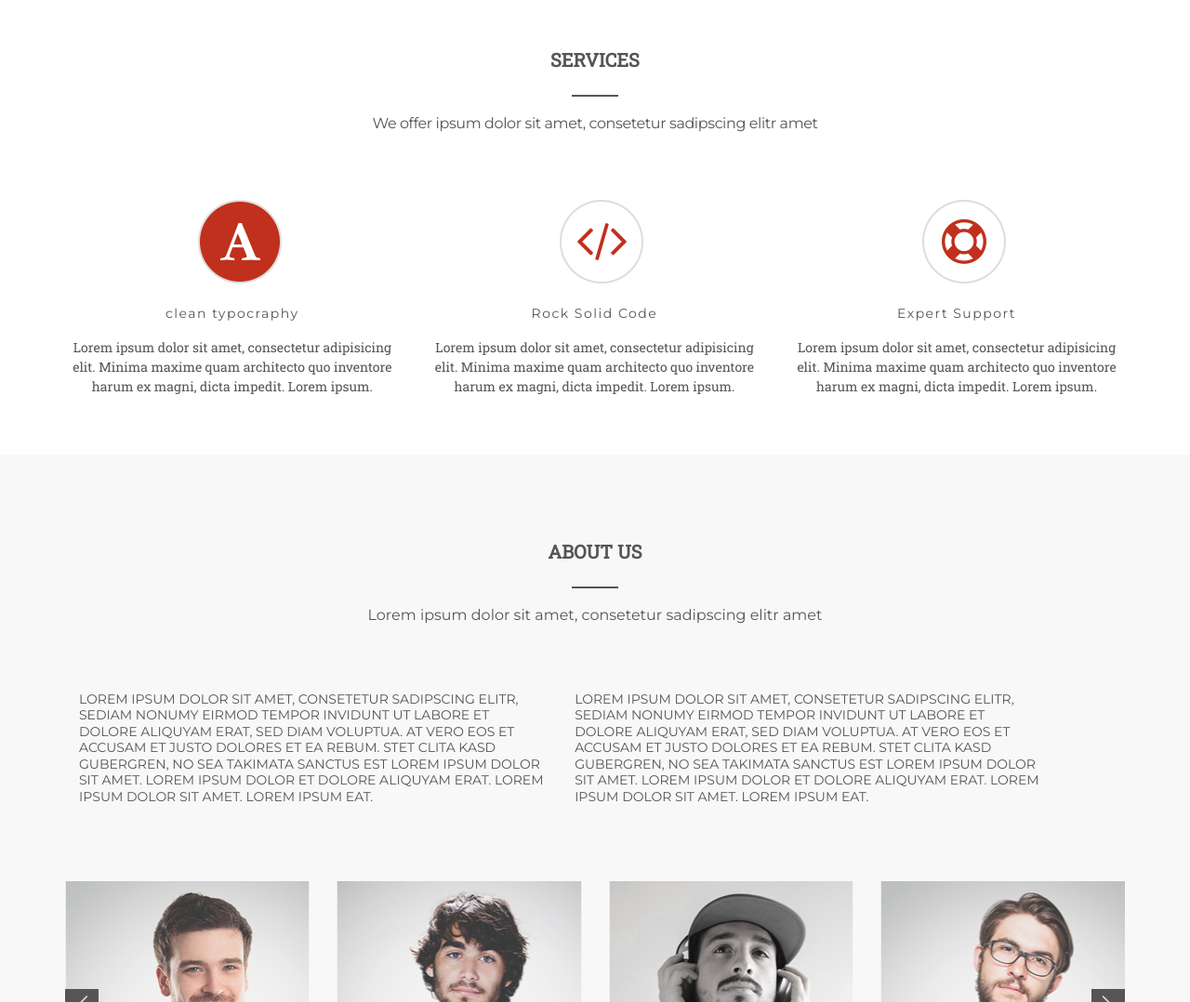
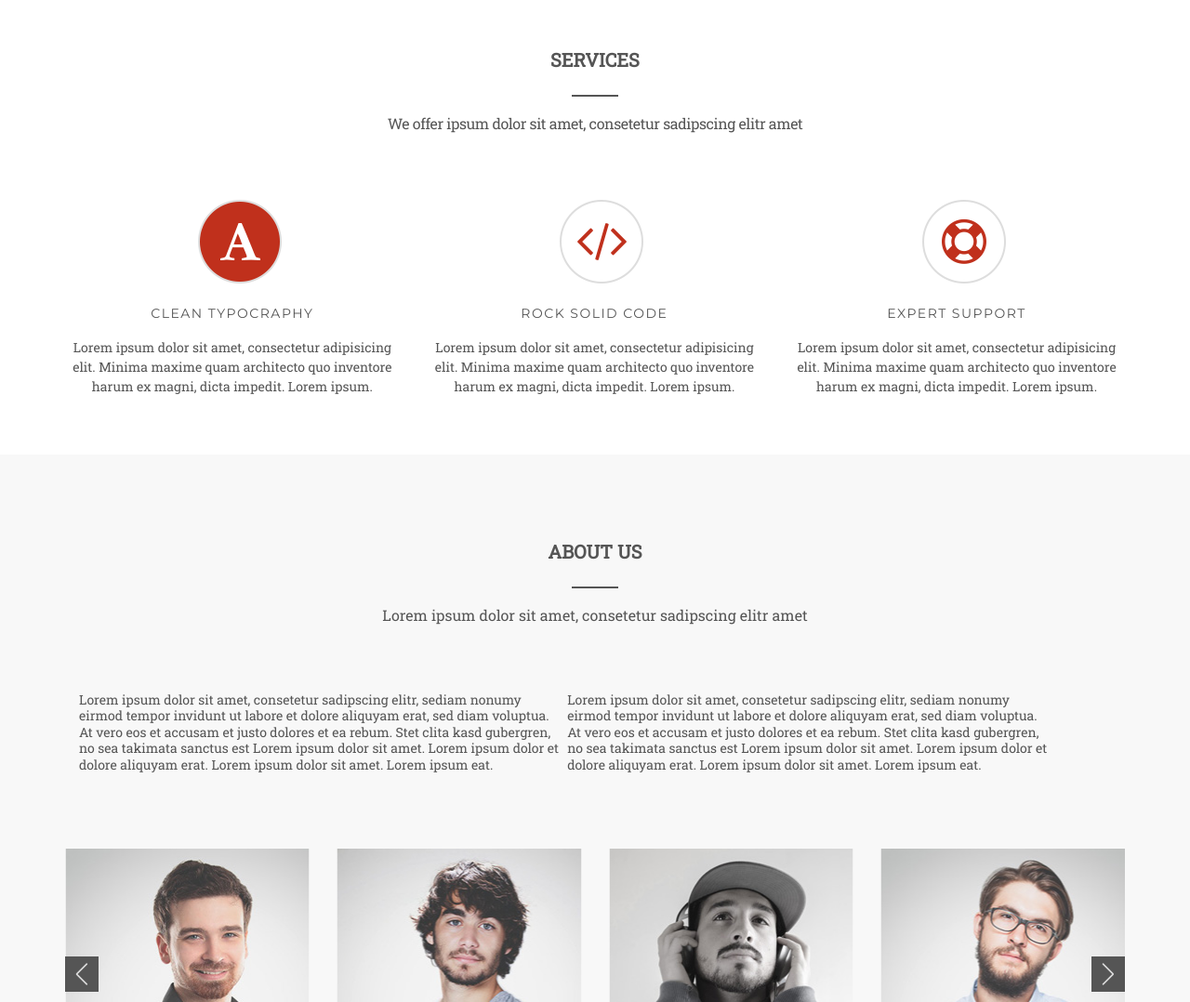
Before and after one commit to LushchykOleh/webpack, a website built with webpack: page src/index.html in a window 1280 px wide. Shown: the part 820-1898 px from the top of the page at 93% size. Built offline with nearby package versions, Linux system fonts and the light colour scheme.

Commit message:
responsiv1

```diff
--- a/src/scss/_about.scss
+++ b/src/scss/_about.scss
@@ -1,5 +1,4 @@
 .about {
-
   background: $grey-section;
 
   &__top {
@@ -7,9 +6,7 @@
   }
 
   &__container {
-
     .top-row {
-
       h4 {
         text-align: center;
         padding: 100px 0 30px;
@@ -19,7 +16,7 @@
 
   &__top-row {
     .text-16 {
-      font: 400 16px/1.5 $font-montserrat;
+      font: 400 16px/1.5 $font-roboto;
       color: $font-color;
       padding-bottom: 35px;
       text-align: center;
@@ -37,28 +34,25 @@
       @include screen(600) {
         display: block;
         width: 100%;
-
       }
-
     }
 
-
-    :nth-child(1) {
-      margin-right: 15px;
-    }
+    // :nth-child(1) {
+    //   margin-right: 15px;
+    // }
 
     p {
       font-size: 14px;
+      font-family: $font-roboto;
+      font-weight: 400;
+      text-transform: none;
+      color: #555;
 
       @include screen(600) {
         font-size: 16px;
       }
     }
-
-
   }
-
-
 
   &__socials {
     position: absolute;
@@ -69,7 +63,7 @@
     align-items: center;
     justify-content: center;
     padding: 15px 5px 30px;
-    transition: .3s;
+    transition: 0.3s;
     z-index: 2;
   }
 
@@ -87,11 +81,9 @@
       color: $font-color;
       font-family: $font-montserrat;
     }
-
   }
 
   //style ----
-
 
   .swiper-button-prev {
     width: 36px;
@@ -127,8 +119,6 @@
     }
   }
 
-
-
   //-------
 
   &__photo {
@@ -142,7 +132,7 @@
     }
 
     &:before {
-      content: '';
+      content: "";
       position: absolute;
       left: 0;
       top: 0;
@@ -150,12 +140,11 @@
       height: 100%;
       z-index: 1;
       opacity: 0;
-      transition: .4s;
-      background: rgba(85, 85, 85, .5);
+      transition: 0.4s;
+      background: rgba(85, 85, 85, 0.5);
     }
 
     &:hover {
-
       &:before {
         opacity: 1;
       }
--- a/src/scss/_services.scss
+++ b/src/scss/_services.scss
@@ -3,13 +3,12 @@
 
   &__row-top {
     .text-16 {
-      font: 400 16px/1.5 $font-montserrat;
+      font: 400 16px/1.5 $font-roboto;
       color: $font-color;
       padding-bottom: 35px;
       text-align: center;
       letter-spacing: -0.4px;
     }
-
   }
 
   &__row {
@@ -46,6 +45,7 @@
       font: 400 14px/1.5 $font-montserrat;
       color: $font-color;
       text-align: center;
+      text-transform: uppercase;
     }
 
     .text-14 {
```
Also changed, not shown: dist/bg-images/banner.jpg, dist/css/style.css, dist/js/main.min.js, images/banner.jpg, src/bg-images/banner.jpg, 1 other file.
